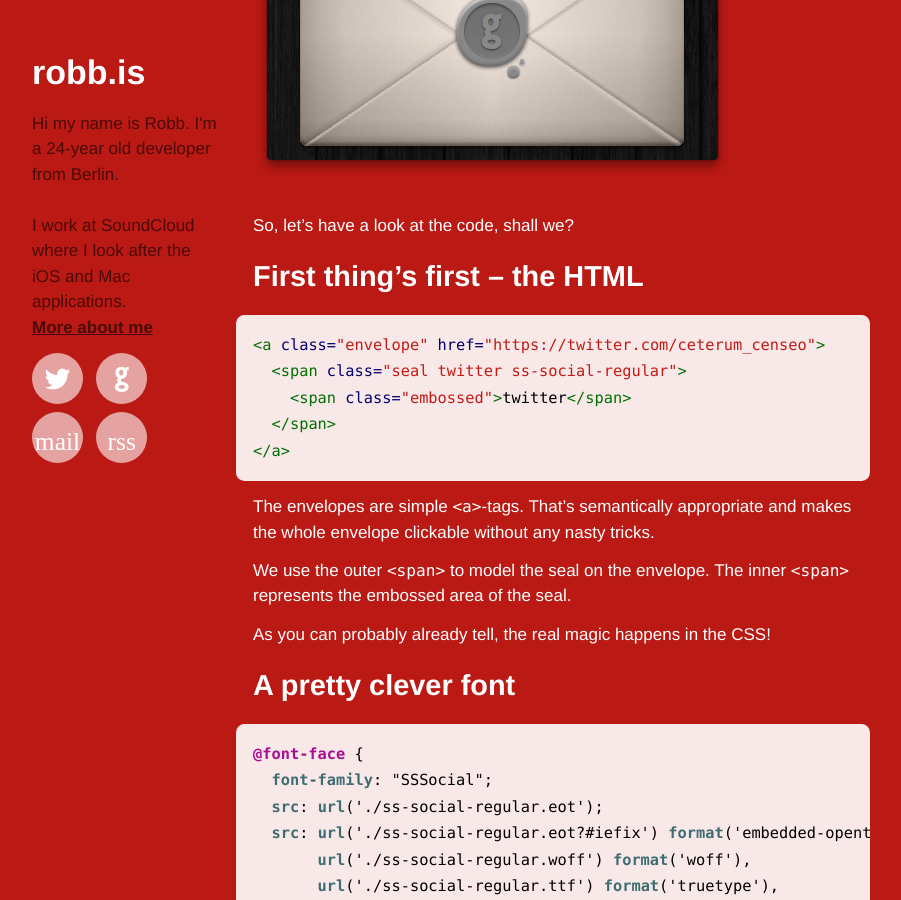
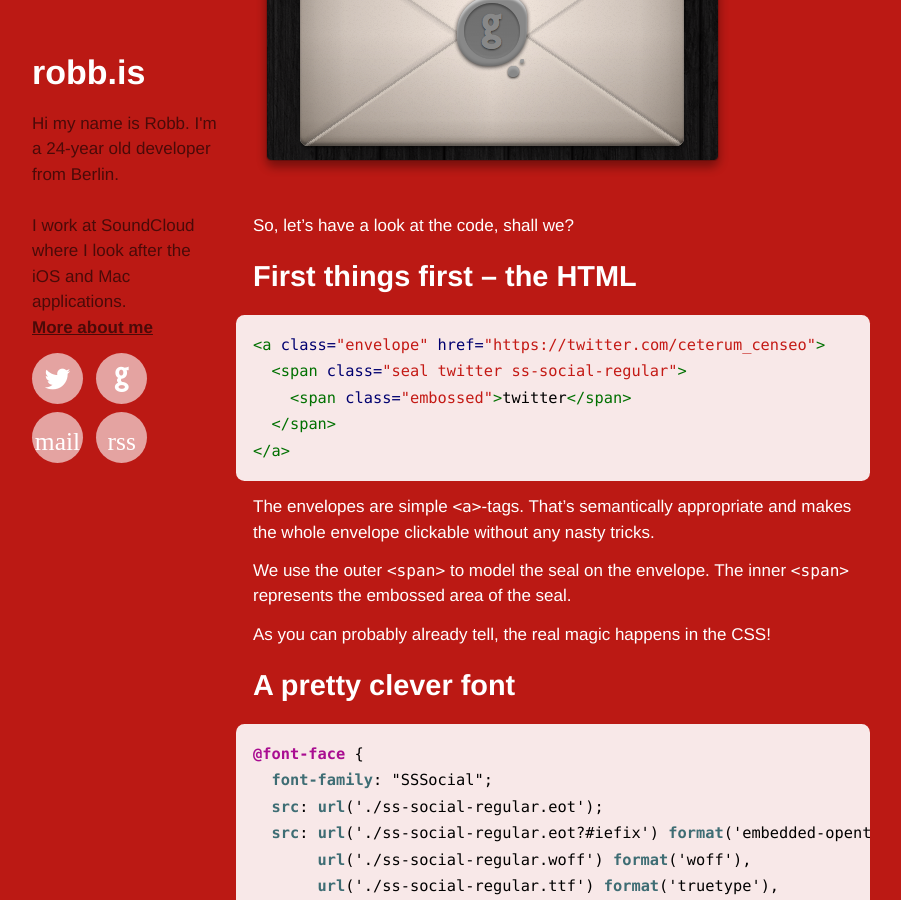
Before and after one commit to orta/robb.is, a Jekyll site: the page built from _posts/2012-07-10-css-envelopes.md, in a window 1280 px wide and 900 px high, scrolled down 692 px. Shown: the whole window, without its empty margins (2-903 px from the left). Built offline with Jekyll 4.4.1, drawn with Linux system fonts in a browser that asks for light colours; some web fonts are replaced.

Commit message:
I'm a fool

```diff
--- a/_posts/2012-07-10-css-envelopes.md
+++ b/_posts/2012-07-10-css-envelopes.md
@@ -19,7 +19,7 @@
 
 So, let's have a look at the code, shall we?
 
-### First thing's first – the HTML
+### First things first – the HTML
 
 {% highlight html %}
 <a class="envelope" href="https://twitter.com/ceterum_censeo">
```
